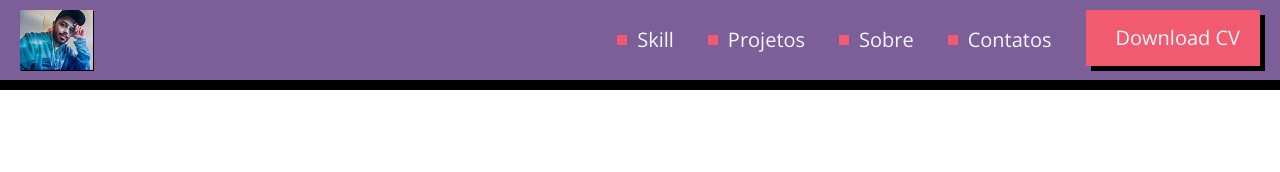
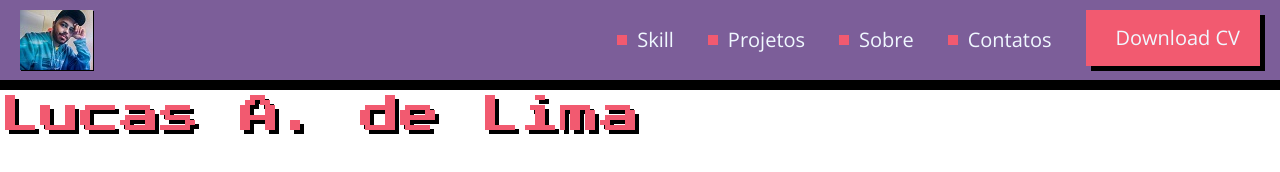
Before and after one commit to lohcas/lohcas.github.io, a plain HTML site: page index.html in a window 1280 px wide. Drawn offline with nearby package versions, Linux system fonts and the light colour scheme.

Commit message:
Create the title component

```diff
--- /dev/null
+++ b/css/components/title.css
@@ -0,0 +1,6 @@
+h1 {
+    font-family: "Press Start 2P";
+    font-size: 40px;
+    color: #F25A70;
+    text-shadow: 4px 4px 0 #000;
+}
--- a/css/index.css
+++ b/css/index.css
@@ -3,6 +3,7 @@ header {
     background-color: #7C5E99;
     border-bottom: 10px solid #000;
     padding: 10px 20px;
+    margin-bottom: 5px;
     justify-content: space-between;
 }
 
--- a/index.html
+++ b/index.html
@@ -6,8 +6,9 @@
 
     <link rel="stylesheet" href="css/reset.css">
     <link rel="preconnect" href="https://fonts.gstatic.com">
-    <link href="https://fonts.googleapis.com/css2?family=Open+Sans:wght@300;400&display=swap" rel="stylesheet">
+    <link href="https://fonts.googleapis.com/css2?family=Open+Sans:wght@300;400&family=Press+Start+2P&display=swap" rel="stylesheet">
     <link rel="stylesheet" href="css/index.css">
+    <link rel="stylesheet" href="css/components/title.css">
 </head>
 
 <body>
@@ -22,5 +23,6 @@
             <a id="button" href="" lang="en">Download CV</a>
         </nav>
     </header>
+    <h1>Lucas A. de Lima</h1>
 </body>
 </html>
```
